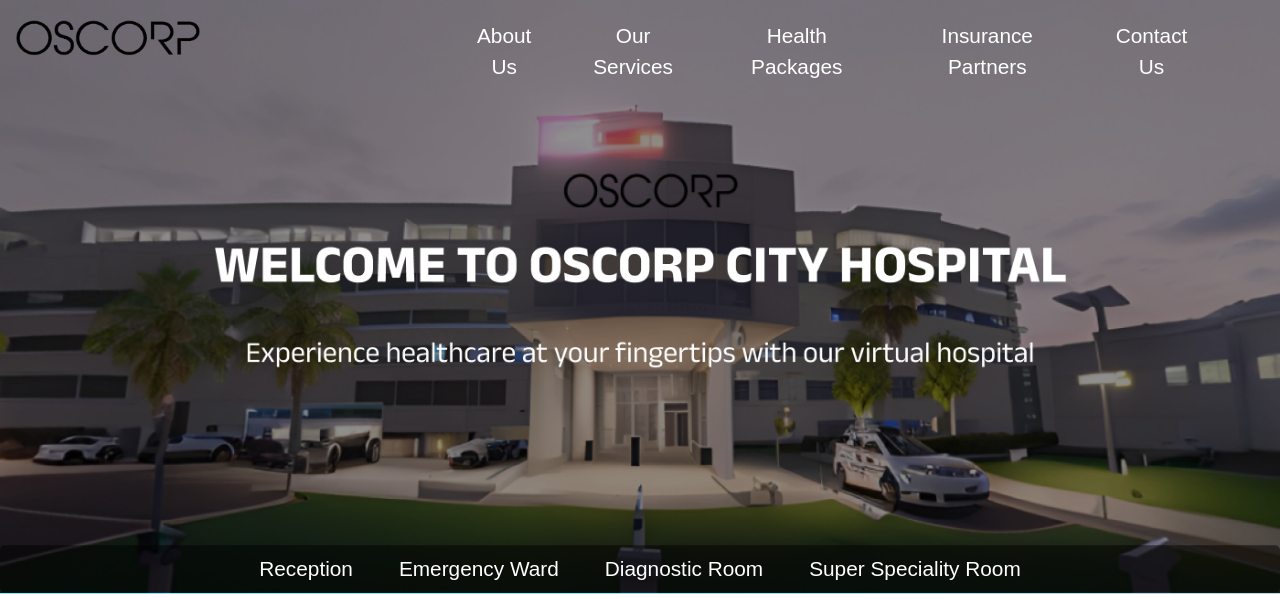
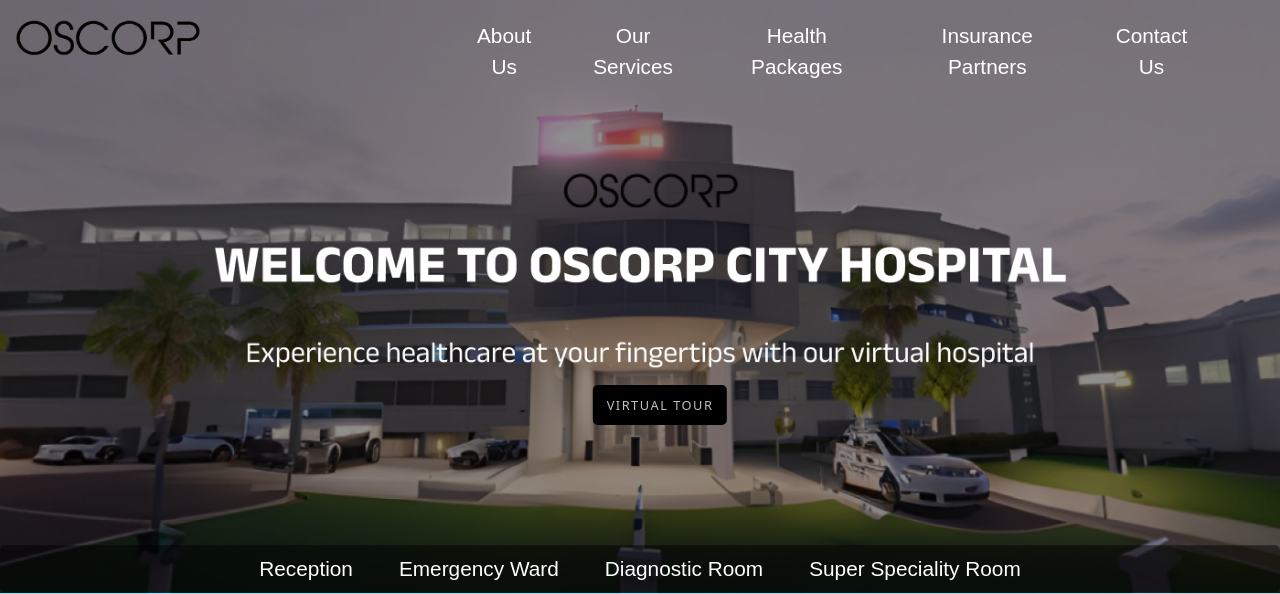
Before and after one commit to nidishnrao/AR-provider-services, a Flask app: page / in a window 1280 px wide. Shown: the part 1-595 px from the top of the page. Run offline with Flask 2, Linux system fonts and the light colour scheme; some libraries are stand-ins or nearby versions; some web fonts are replaced.

Commit message:
Update index.html

```diff
--- a/templates/index.html
+++ b/templates/index.html
@@ -62,13 +62,13 @@
   </nav>
 
     <img class="img-fluid" src="{{ url_for('static', filename='images/oscorp-hospital-bg.png') }}"/>
-    <!-- <a href="arunity/index.html" class="about"> <button class="btn btn-outline-light btn-lg tour" type="button"><img class="virtual-button" src="static/images/vr-tour.png">Take A Virtual Tour</button></a> -->
-
-<!--     <a href="{{url_for('virtualtour')}}"><div class="button-virtual" id="button-7"> -->
-<!--       <div id="dub-arrow"><img src="static/images/vr-tour.png" alt="" /></div>
+<!--     <a href="arunity/index.html" class="about"> <button class="btn btn-outline-light btn-lg tour" type="button"><img class="virtual-button" src="static/images/vr-tour.png">Take A Virtual Tour</button></a>
+ -->
+    <a href="{{url_for('virtualtour')}}"><div class="button-virtual" id="button-7">
+      <div id="dub-arrow"><img src="static/images/vr-tour.png" alt="" /></div>
      Virtual Tour
   </div></a>
- -->
+
     <ul class="nav justify-content-center tour-tab">
       <li class="nav-item">
         <a class="nav-link" href="arunity/index.html">Reception</a>
```
